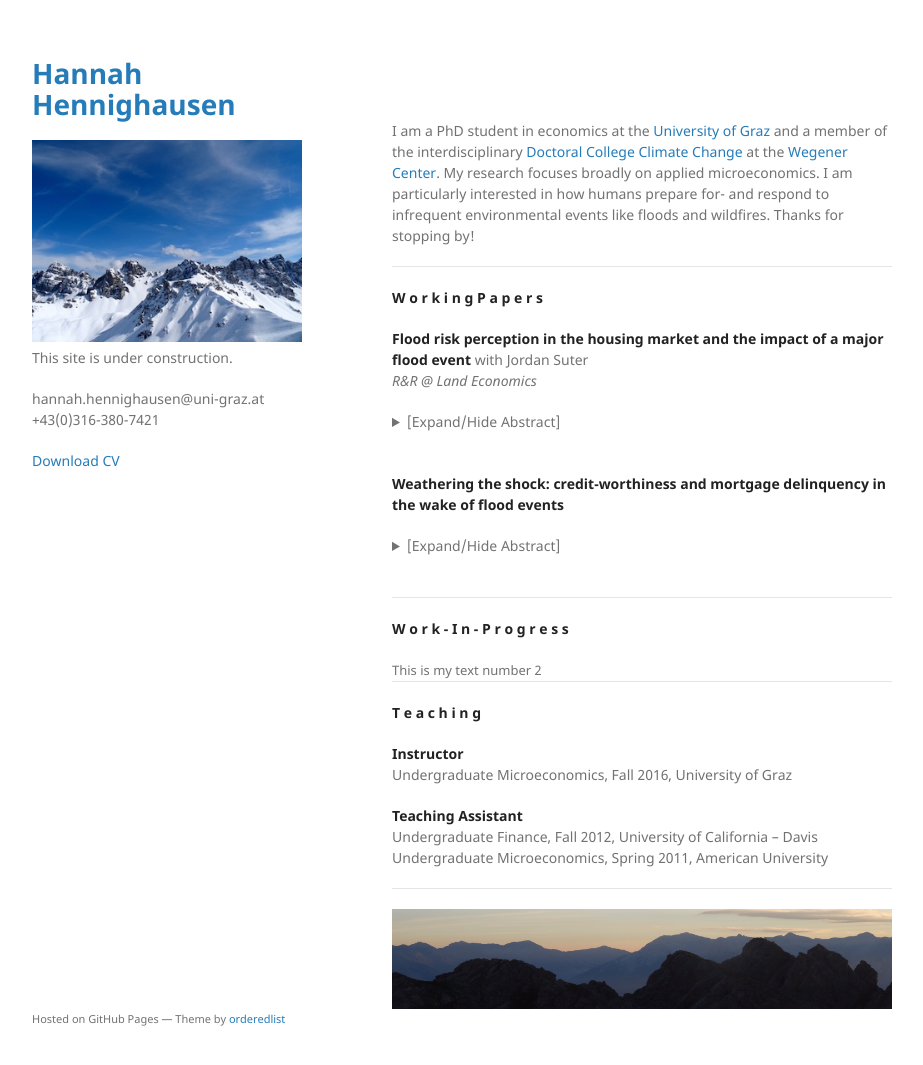
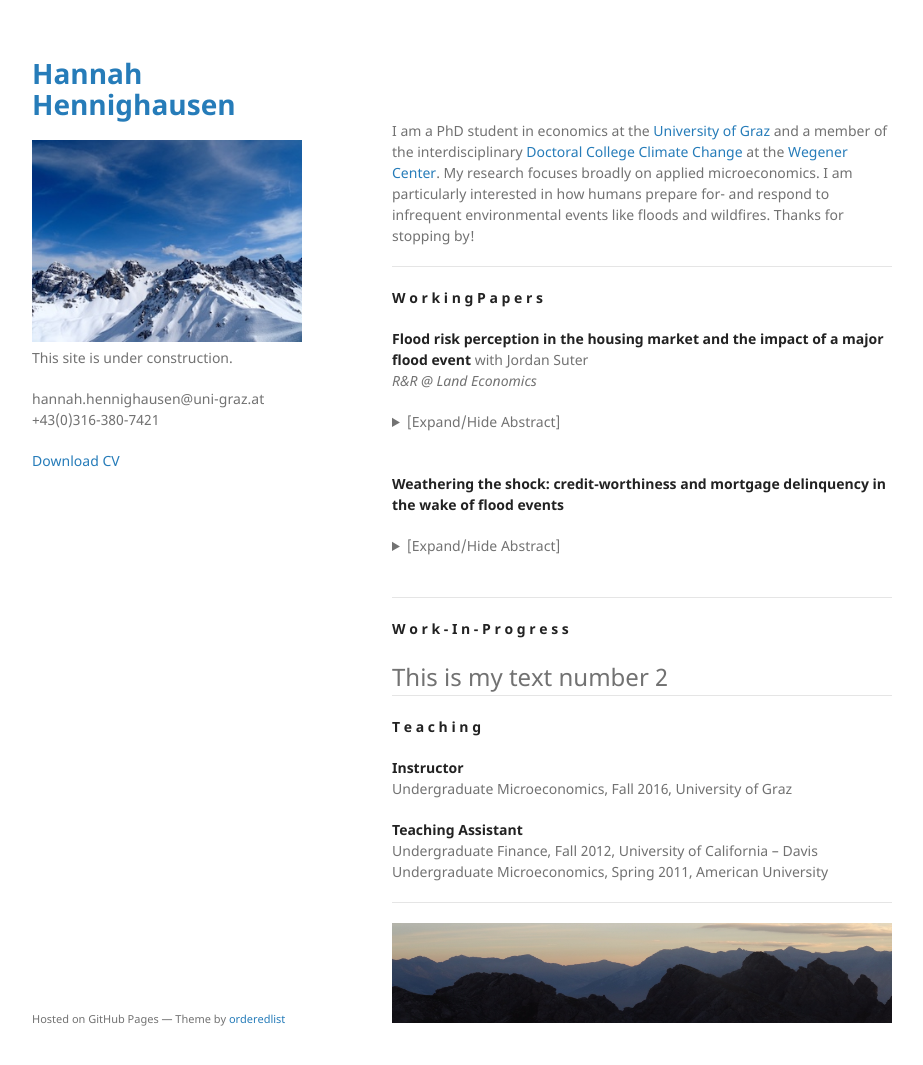
Before and after one commit to hannahhennighausen/hannahhennighausen.github.io, a Jekyll site: the page built from index.md, in a window 1280 px wide and 1098 px high. Shown: the top 1065 px of the window, without its empty margins (178-1101 px from the left). Built offline with Jekyll 4.4.1, drawn with Linux system fonts in a browser that asks for light colours.

Commit message:
Update index.md

```diff
--- a/index.md
+++ b/index.md
@@ -34,7 +34,7 @@ Linking individual financial outcomes with flood events provides insights into t
 
 **W o r k - I n - P r o g r e s s**
 
-<font size="2"> This is my text number 2 </font>
+<font size="5"> This is my text number 2 </font>
 
 * * *
 
```
